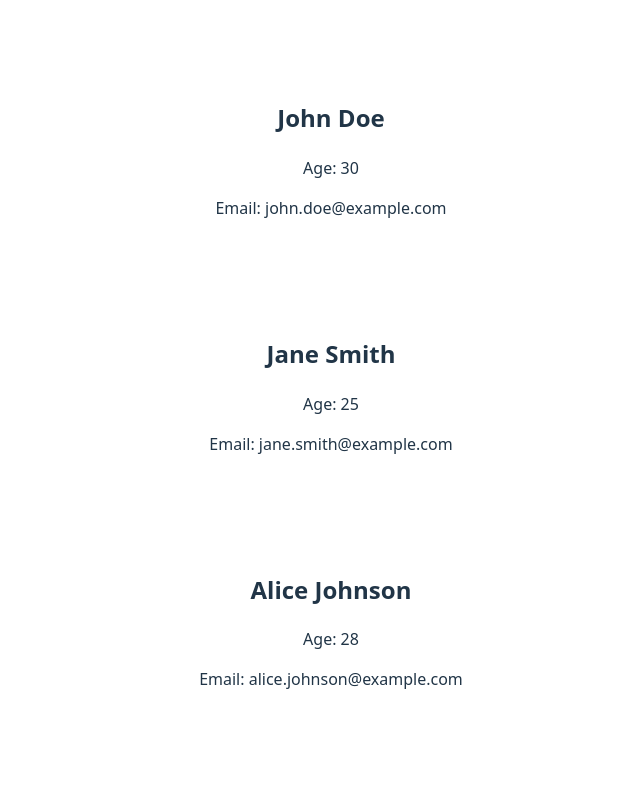
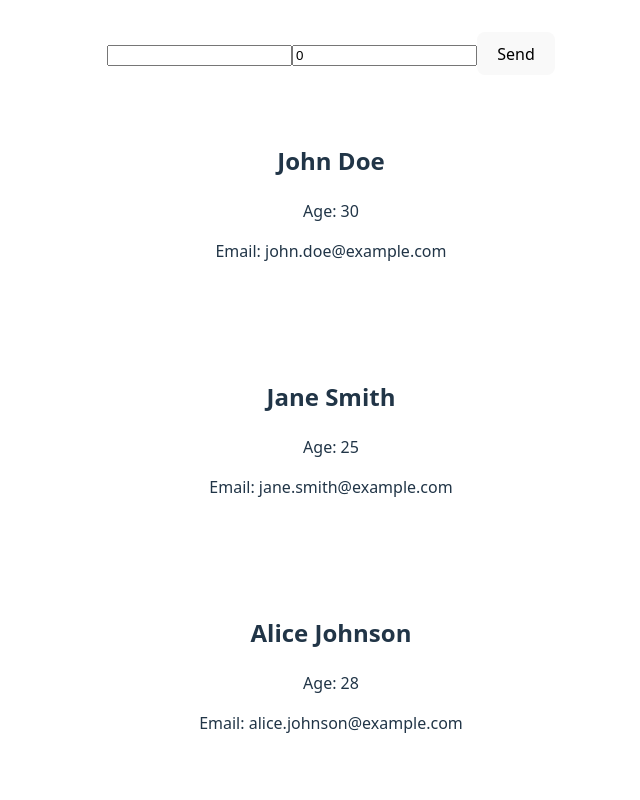
Before and after one commit to yahyaLMR/learning-TypeScript, a React (Vite) app: page / in a window 1280 px wide. Shown: the top 800 px of the page, without its empty margins (309-949 px from the left). Built offline with nearby package versions, Linux system fonts and the light colour scheme.

Commit message:
types useState useEffect onChange onSubmit

```diff
--- a/src/App.tsx
+++ b/src/App.tsx
@@ -1,11 +1,13 @@
 
 import './App.css'
 import Card from './components/card';
+import Form from './components/form';
 
 function App() {
 
   return (
     <>
+    <Form/>
       <Card name="John Doe" age={30} email="john.doe@example.com" />
       <Card name="Jane Smith" age={25} email="jane.smith@example.com" />
       <Card name="Alice Johnson" age={28} email="alice.johnson@example.com" />
--- /dev/null
+++ b/src/components/form.tsx
@@ -0,0 +1,28 @@
+import { useState } from "react";
+
+function Form() {
+  const [email, setEmail] = useState<string>("");
+  const [age, setAge] = useState<number>(0);
+
+  const handleChange = (e: React.ChangeEvent<HTMLInputElement>) => {
+    if (isNaN(Number(e.target.value)) || e.target.value === "") {
+      setEmail(e.target.value);
+    } else {
+      setAge(Number(e.target.value));
+    }
+  };
+
+  const handleSubmit = (e: React.FormEvent<HTMLFormElement>) => {
+    e.preventDefault();
+    console.log(email);
+  };
+
+  return (
+    <form onSubmit={handleSubmit}>
+      <input type="email" value={email} onChange={handleChange} />
+      <input type="number" value={age} onChange={handleChange} />
+      <button type="submit">Send</button>
+    </form>
+  );
+}
+export default Form;
```
